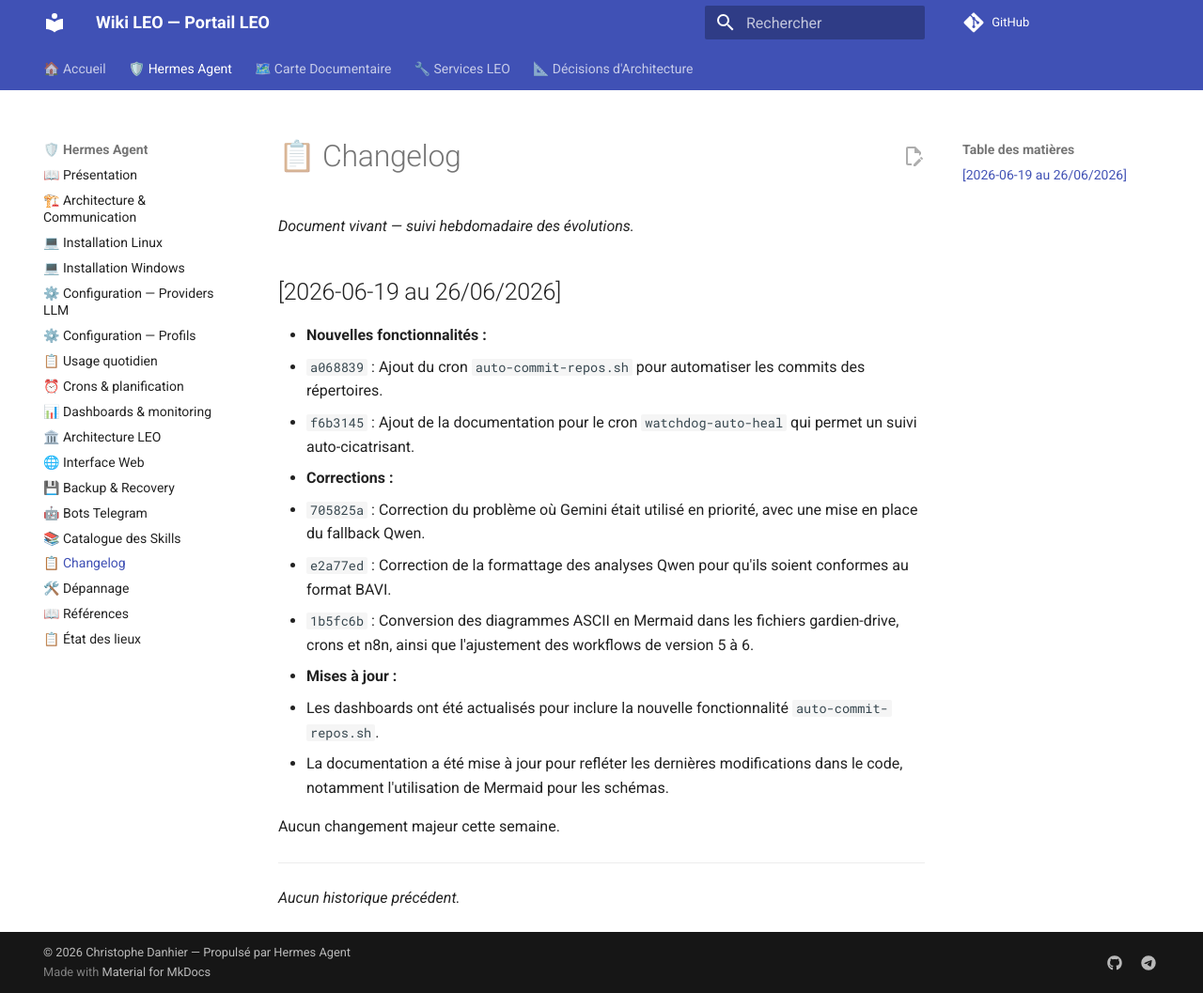
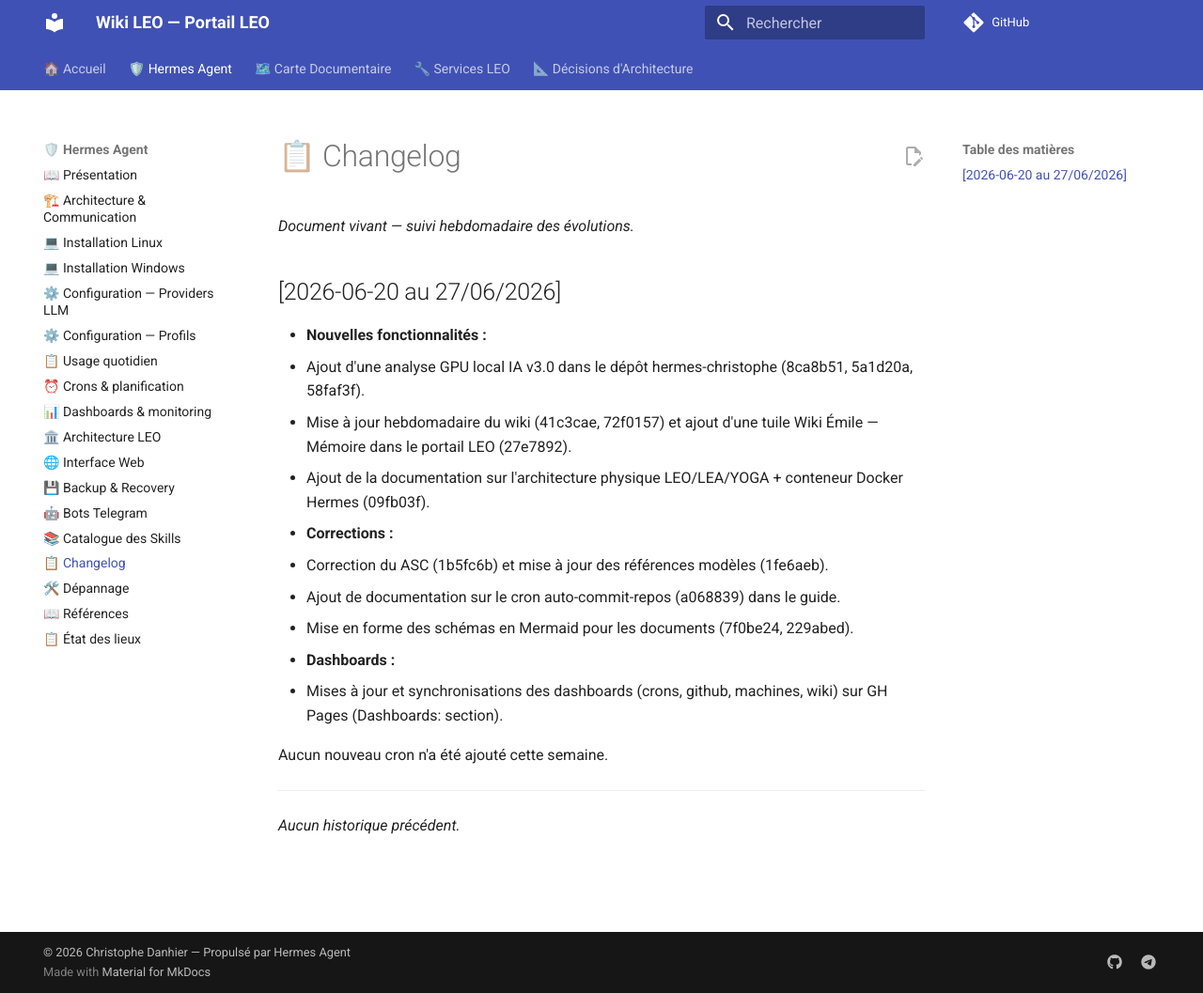
Before and after one commit to christophedanhier-hash/hermes-wiki, an MkDocs documentation site: the page built from docs/hermes/changelog.md, in a window 1280 px wide and 1057 px high. Shown: the whole window at 94% size. Built offline with MkDocs 1.6.1 and Material for MkDocs 9.7.7, drawn with Linux system fonts in a browser that asks for light colours; comment, search, counter and statistics services are not loaded.

Commit message:
docs: mise à jour hebdomadaire du 27/06/2026

```diff
--- a/docs/hermes/changelog.md
+++ b/docs/hermes/changelog.md
@@ -2,21 +2,22 @@
 
 *Document vivant — suivi hebdomadaire des évolutions.*
 
-## [2026-06-19 au 26/06/2026]
+## [2026-06-20 au 27/06/2026]
 
 - **Nouvelles fonctionnalités :**
-  - `a068839` : Ajout du cron `auto-commit-repos.sh` pour automatiser les commits des répertoires.
-  - `f6b3145` : Ajout de la documentation pour le cron `watchdog-auto-heal` qui permet un suivi auto-cicatrisant.
+  - Ajout d'une analyse GPU local IA v3.0 dans le dépôt hermes-christophe (8ca8b51, 5a1d20a, 58faf3f).
+  - Mise à jour hebdomadaire du wiki (41c3cae, 72f0157) et ajout d'une tuile Wiki Émile — Mémoire dans le portail LEO (27e7892).
+  - Ajout de la documentation sur l'architecture physique LEO/LEA/YOGA + conteneur Docker Hermes (09fb03f).
+
 - **Corrections :**
-  - `705825a` : Correction du problème où Gemini était utilisé en priorité, avec une mise en place du fallback Qwen.
-  - `e2a77ed` : Correction de la formattage des analyses Qwen pour qu'ils soient conformes au format BAVI.
-  - `1b5fc6b` : Conversion des diagrammes ASCII en Mermaid dans les fichiers gardien-drive, crons et n8n, ainsi que l'ajustement des workflows de version 5 à 6.
+  - Correction du ASC (1b5fc6b) et mise à jour des références modèles (1fe6aeb).
+  - Ajout de documentation sur le cron auto-commit-repos (a068839) dans le guide.
+  - Mise en forme des schémas en Mermaid pour les documents (7f0be24, 229abed).
 
-- **Mises à jour :**
-  - Les dashboards ont été actualisés pour inclure la nouvelle fonctionnalité `auto-commit-repos.sh`.
-  - La documentation a été mise à jour pour refléter les dernières modifications dans le code, notamment l'utilisation de Mermaid pour les schémas.
+- **Dashboards :**
+  - Mises à jour et synchronisations des dashboards (crons, github, machines, wiki) sur GH Pages (Dashboards: section).
 
-Aucun changement majeur cette semaine.
+Aucun nouveau cron n'a été ajouté cette semaine.
 
 ---
 
```
Also changed, not shown: docs/hermes/architecture.md (+9 -10 lines).
